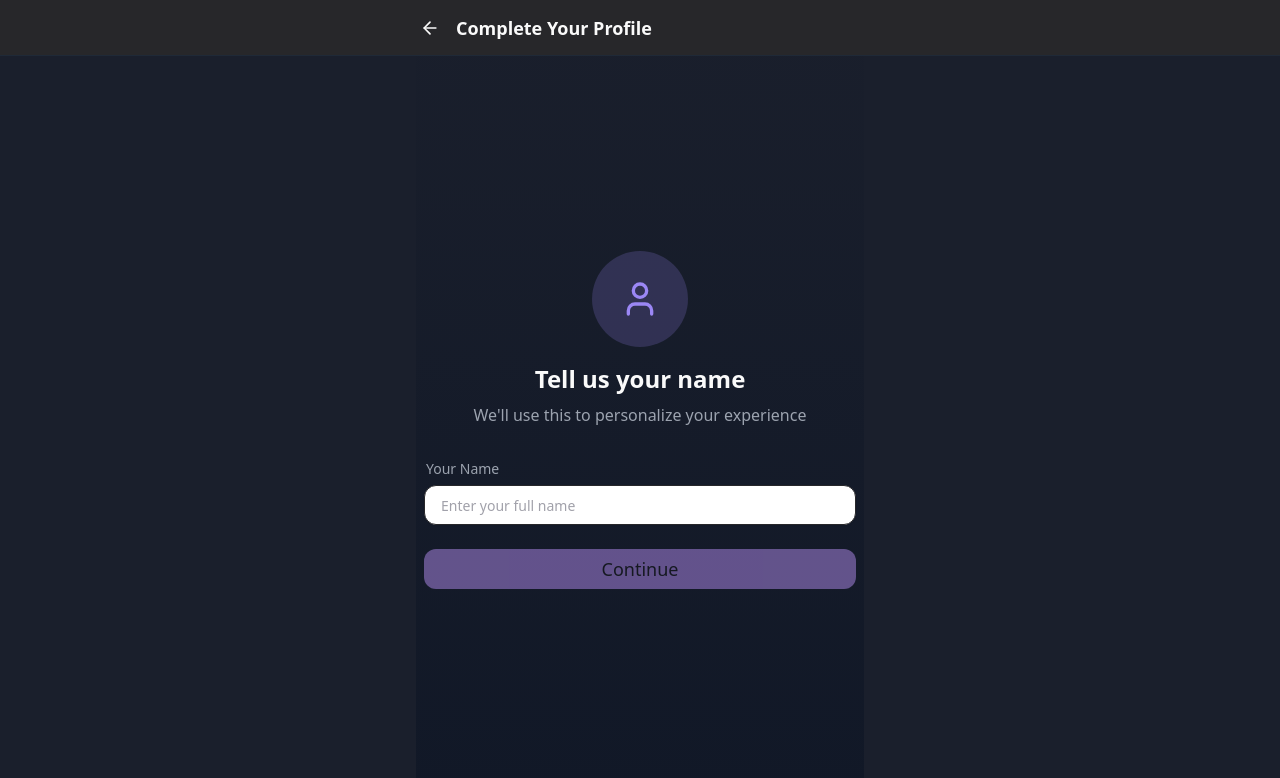
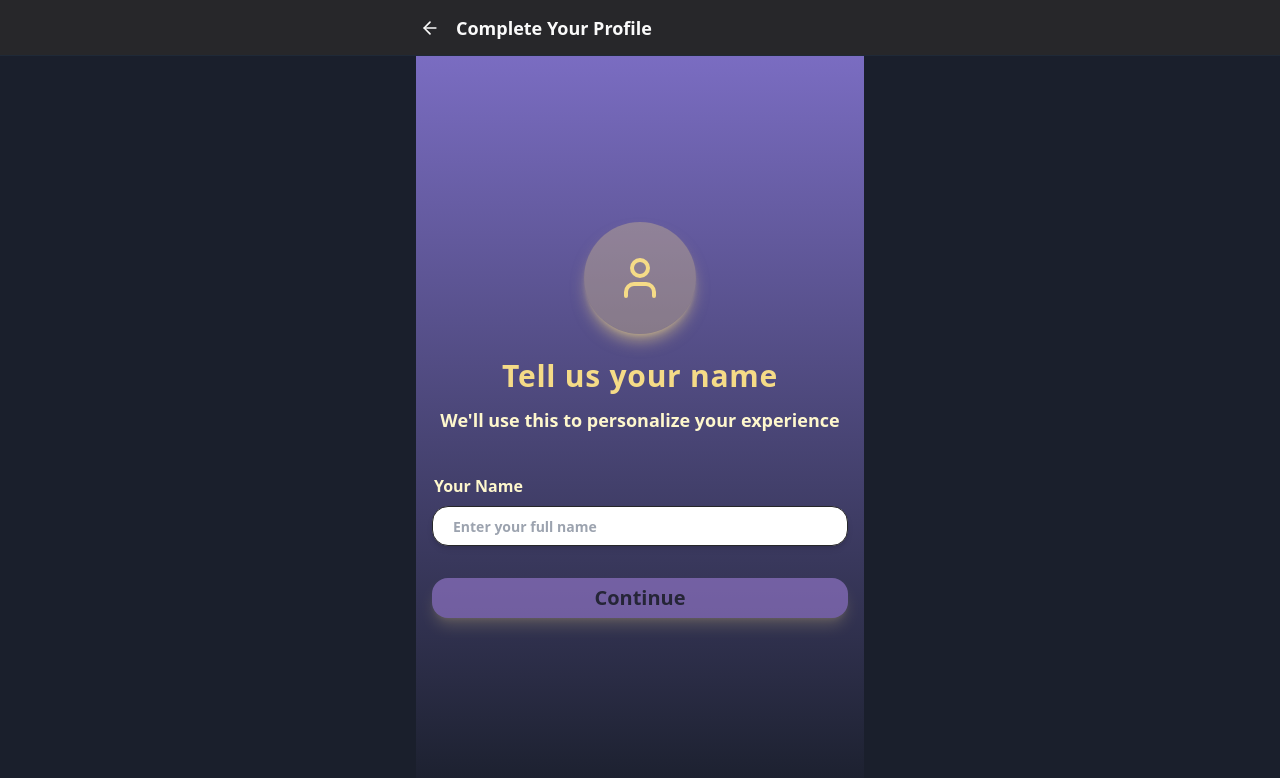
Before and after one commit to Somoru/fully-loaded-playtime-frontend, a React (Vite) app: page /onboarding in a window 1280 px wide. Shown: the top 778 px of the page. Built offline with nearby package versions, Linux system fonts and the light colour scheme.

Commit message:
Refactor: Improve UI styling and design
Improve the UI styling, including colors, fonts, and sizing, for a better user experience.

```diff
--- a/src/screens/auth/Onboarding.tsx
+++ b/src/screens/auth/Onboarding.tsx
@@ -42,22 +42,27 @@ const Onboarding = () => {
     <>
       <Header title="Complete Your Profile" showBackButton />
 
-      <div className="min-h-screen pt-16 pb-6 px-2 bg-gradient-to-b from-housie-darkPurple to-gray-900 flex flex-col">
+      <div className="min-h-screen pt-16 pb-6 px-4 bg-gradient-to-b from-housie-purple/80 to-housie-darkPurple flex flex-col">
         <div className="flex-1 flex flex-col justify-center">
-          <div className="w-full max-w-[95vw] sm:max-w-md mx-auto space-y-8 animate-fade-in">
+          <div className="w-full max-w-[95vw] sm:max-w-md mx-auto space-y-10 animate-fade-in">
             <div className="text-center">
-              <div className="mx-auto bg-housie-purple/20 w-20 h-20 sm:w-24 sm:h-24 rounded-full flex items-center justify-center mb-4">
-                <User size={40} className="text-housie-purple" />
+              <div className="mx-auto bg-housie-gold/30 w-24 h-24 sm:w-28 sm:h-28 rounded-full flex items-center justify-center mb-6 shadow-lg shadow-housie-gold/50">
+                <User size={48} className="text-housie-gold" />
               </div>
-              <h1 className="text-xl sm:text-2xl font-bold">Tell us your name</h1>
-              <p className="mt-2 text-gray-400 text-sm sm:text-base">
+              <h1 className="text-2xl sm:text-3xl font-extrabold text-housie-gold tracking-wide">
+                Tell us your name
+              </h1>
+              <p className="mt-3 text-housie-lightGold text-base sm:text-lg font-semibold">
                 We'll use this to personalize your experience
               </p>
             </div>
 
-            <form onSubmit={handleSubmit} className="space-y-4 sm:space-y-6">
-              <div className="space-y-1.5">
-                <label htmlFor="name" className="block text-sm text-gray-400 pl-0.5">
+            <form onSubmit={handleSubmit} className="space-y-6 sm:space-y-8">
+              <div className="space-y-2">
+                <label
+                  htmlFor="name"
+                  className="block text-sm sm:text-base text-housie-lightGold font-semibold pl-0.5"
+                >
                   Your Name
                 </label>
                 <Input
@@ -66,7 +71,7 @@ const Onboarding = () => {
                   placeholder="Enter your full name"
                   value={name}
                   onChange={(e) => setName(e.target.value)}
-                  className="text-base sm:text-lg py-3 px-4 rounded-xl shadow-sm bg-white dark:bg-background"
+                  className="text-lg sm:text-xl py-4 px-5 rounded-2xl shadow-md bg-white dark:bg-background font-semibold text-housie-darkPurple placeholder:text-gray-400"
                   autoComplete="name"
                   required
                   maxLength={32}
@@ -77,7 +82,7 @@ const Onboarding = () => {
 
               <Button
                 type="submit"
-                className="w-full py-3 text-base sm:text-lg button-gold rounded-xl"
+                className="w-full py-4 sm:py-5 text-lg sm:text-xl font-extrabold button-gold rounded-2xl shadow-lg shadow-housie-gold/40"
                 disabled={loading || !name.trim()}
               >
                 {loading ? "Saving..." : "Continue"}
```
